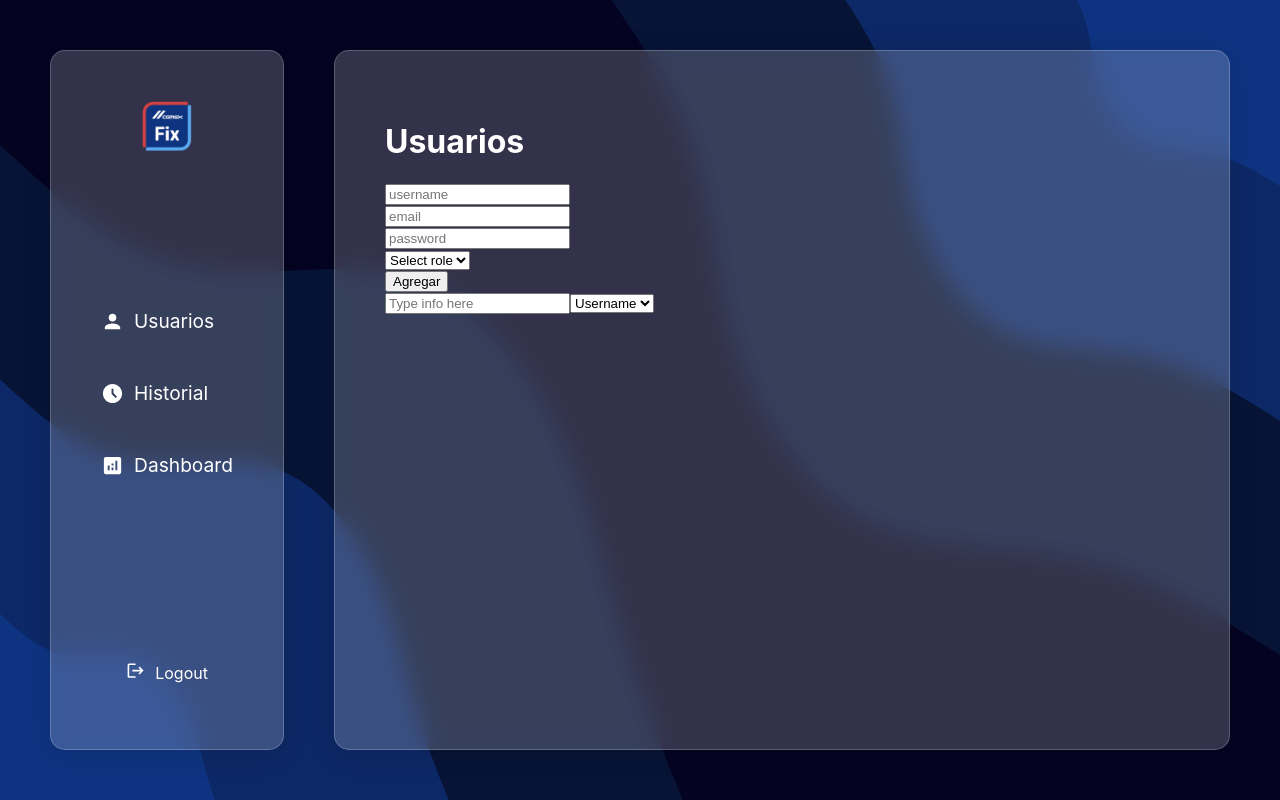
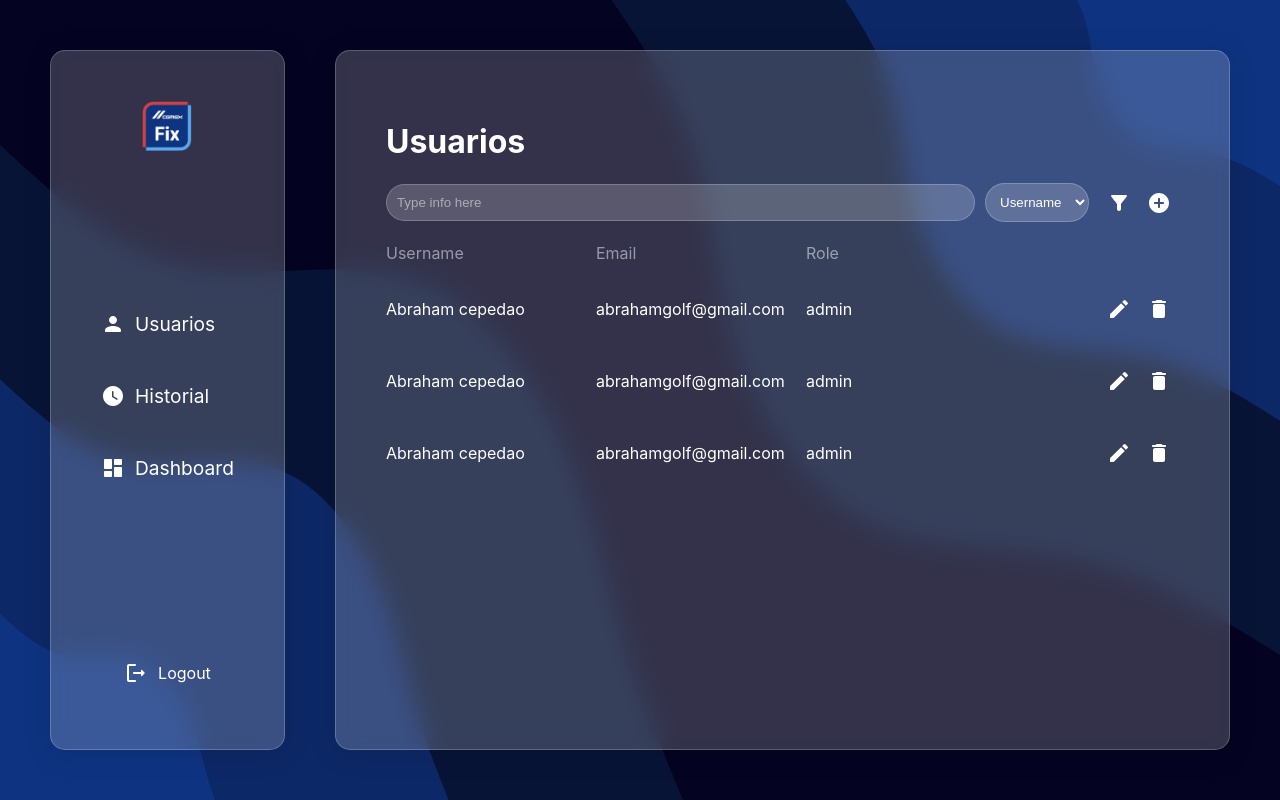
Before and after one commit to Abrahamcepedao/CemexWeb, a Next.js app in the folder front/: page /admin/usuarios in a window 1280 px wide. Built offline with nearby package versions, Linux system fonts and the light colour scheme.

Commit message:
Added styling to users section

```diff
--- a/front/components/admin/SideBar.tsx
+++ b/front/components/admin/SideBar.tsx
@@ -21,9 +21,10 @@ import Logo from '../../public/logo.png'
 import styles from '../../styles/components/admin/SideBar.module.css'
 
 /* Material - UI */
-//import PersonRoundedIcon from '@mui/icons-material/PersonRounded';
-import { IconContext } from "react-icons";
-import { MdPerson, MdOutlineAccessTimeFilled, MdAnalytics, MdLogout } from 'react-icons/md';
+import PersonRoundedIcon from '@mui/icons-material/PersonRounded';
+import WatchLaterRoundedIcon from '@mui/icons-material/WatchLaterRounded';
+import DashboardRoundedIcon from '@mui/icons-material/DashboardRounded';
+import LogoutRoundedIcon from '@mui/icons-material/LogoutRounded';
 
 
 const SideBar: NextPage = () => {
@@ -68,11 +69,7 @@ const SideBar: NextPage = () => {
         <div className={styles.menu__item}>
             <a href='/admin/usuarios' className={styles.item__link}>
                 {/* icono */}
-                <IconContext.Provider value={{ color: "white", style:{marginRight: "10px", fontSize: "1.2em"}, className: "item__icon" }}>
-                  <div>
-                    <MdPerson />
-                  </div>
-                </IconContext.Provider>
+                <PersonRoundedIcon className={styles.item__icon}/>
                 <p>Usuarios</p>
             </a>
         </div>
@@ -80,12 +77,7 @@ const SideBar: NextPage = () => {
         {/* historial */}
         <div className={styles.menu__item}>
             <a href='/admin/historial' className={styles.item__link}>
-                {/* icono */}
-                <IconContext.Provider value={{ color: "white", style:{marginRight: "10px", marginBottom: "0px", fontSize: "1.2em"}, className: "item__icon" }}>
-                  <div>
-                    <MdOutlineAccessTimeFilled />
-                  </div>
-                </IconContext.Provider>
+                <WatchLaterRoundedIcon className={styles.item__icon}/>
                 <p>Historial</p>
             </a>
         </div>
@@ -93,12 +85,7 @@ const SideBar: NextPage = () => {
         {/* Dashboard */}
         <div className={styles.menu__item}>
             <a href='/admin/dashboard' className={styles.item__link}>
-                {/* icono */}
-                <IconContext.Provider value={{ color: "white", style:{marginRight: "10px", fontSize: "1.2em"}, className: "item__icon" }}>
-                  <div>
-                    <MdAnalytics />
-                  </div>
-                </IconContext.Provider>
+                <DashboardRoundedIcon className={styles.item__icon}/>
                 <p>Dashboard</p>
             </a>
         </div>
@@ -106,11 +93,7 @@ const SideBar: NextPage = () => {
 
         {/* other actions (logout) */}
         <div className={styles.logout__container}>
-          <IconContext.Provider value={{ color: "white", style:{marginRight: "10px", fontSize: "1.2em"}, className: "item__icon" }}>
-            <div>
-              <MdLogout />
-            </div>
-          </IconContext.Provider>
+          <LogoutRoundedIcon className={styles.item__icon}/>
           <p>Logout</p>
         </div>
       </main>
--- a/front/package.json
+++ b/front/package.json
@@ -9,12 +9,17 @@
     "lint": "next lint"
   },
   "dependencies": {
+    "@emotion/react": "^11.9.0",
+    "@emotion/styled": "^11.8.1",
+    "@mui/icons-material": "^5.6.2",
+    "@mui/material": "^5.6.2",
     "@reduxjs/toolkit": "^1.8.1",
     "axios": "^0.26.1",
     "next": "12.1.2",
     "next-redux-wrapper": "^7.0.5",
     "react": "18.0.0",
     "react-dom": "18.0.0",
+    "react-icons": "^4.3.1",
     "react-redux": "^7.2.8",
     "redux": "^4.1.2",
     "redux-devtools-extension": "^2.13.9",
--- a/front/pages/admin/usuarios.tsx
+++ b/front/pages/admin/usuarios.tsx
@@ -21,6 +21,19 @@ import SideBar from '../../components/admin/SideBar'
 /* CSS */
 import styles from '../../styles/admin/Usuarios.module.css'
 
+/* Material - UI */
+import { IconButton } from '@mui/material'
+import FilterAltRoundedIcon from '@mui/icons-material/FilterAltRounded';
+import AddCircleRoundedIcon from '@mui/icons-material/AddCircleRounded';
+import CreateRoundedIcon from '@mui/icons-material/CreateRounded';
+import DeleteRoundedIcon from '@mui/icons-material/DeleteRounded';
+
+interface User {
+  username: string,
+  email: string,
+  role: string,
+}
+
 const Usuarios: NextPage = (props) => {
   /* useState - new user */
   const [username, setUsername] = useState('');
@@ -29,7 +42,23 @@ const Usuarios: NextPage = (props) => {
   const [role, setRole] = useState('');
 
   /* useState - list of users */
-  const [users, setUsers] = useState([]);
+  const [users, setUsers] = useState<Array<User>>([
+    {
+      username: 'Abraham cepedao',
+      email: 'abrahamgolf@gmail.com',
+      role: 'admin'
+    },
+    {
+      username: 'Abraham cepedao',
+      email: 'abrahamgolf@gmail.com',
+      role: 'admin'
+    },
+    {
+      username: 'Abraham cepedao',
+      email: 'abrahamgolf@gmail.com',
+      role: 'admin'
+    },
+]);
   const [searchText, setSearchText] = useState('');
   const [searchBy, setSearchBy] = useState('username');
 
@@ -65,24 +94,24 @@ const Usuarios: NextPage = (props) => {
           <div className={styles.usuarios__container}>
             <h1>Usuarios</h1>
             {/* form para agregar usuarios */}
-            <form className={styles.form}>
+            {/* <form className={styles.form}>
               <div className={styles.form__container}>
-                {/* nombre */}
+
                 <div className={styles.form__container__input}>
                   <input type="text" id="username" placeholder='username' className={styles.input} value={username} onChange={(e) => setUsername(e.target.value)} />
                 </div>
 
-                {/* email */}
+
                 <div className={styles.form__container__input}>
                   <input type="email" id="email" placeholder='email' className={styles.input} value={email} onChange={(e) => setEmail(e.target.value)} />
                 </div>
 
-                {/* contraseña */}
+
                 <div className={styles.form__container__input}>
                   <input type="password" id="password" placeholder='password' className={styles.input} value={password} onChange={(e) => setPassword(e.target.value)} />
                 </div>
 
-                {/* rol */}
+
                 <div className={styles.form__container__input}>
                   <select id="role" value={role} className={styles.input} onChange={(e) => setRole(e.target.value)}>
                     <option value="" defaultChecked>Select role</option>
@@ -91,30 +120,77 @@ const Usuarios: NextPage = (props) => {
                   </select>
                 </div>
 
-                {/* submit */}
+
                 <div className={styles.form__container__submit}>
                   <button type="submit">Agregar</button>
                 </div>
               </div>
-            </form>
-
+            </form> */}
 
 
             {/* lista de usuarios */}
             {/* header */}
             <div className={styles.list__header}>
+              {/* search input */}
               <input type="text" id="searchText" placeholder='Type info here' className={styles.input} value={searchText} onChange={(e) => setSearchText(e.target.value)} />
 
-              <select id="searchBy" value={role} className={styles.input} onChange={(e) => setSearchBy(e.target.value)}>
+              {/* search by */}
+              <select id="searchBy" value={searchBy} className={styles.select} onChange={(e) => setSearchBy(e.target.value)}>
                 <option value="username">Username</option>
                 <option value="email">Email</option>
               </select>
+
+              {/* filter button */}
+              <IconButton>
+                <FilterAltRoundedIcon className={styles.icon}/>
+              </IconButton>
+
+              {/* Add button */}
+              <IconButton>
+                <AddCircleRoundedIcon className={styles.icon}/>
+              </IconButton>
             </div>
 
             {/* lista */}
-            <div className={styles.user__container}>
+            {users.length !== 0 ? (
+              <div className={styles.user__container}>
+                  {/* table header */}
+                  <div className={styles.table__header}>
+                    <div className={styles.table__header__username}>Username</div>
+                    <div className={styles.table__header__email}>Email</div>
+                    <div className={styles.table__header__role}>Role</div>
+                  </div>
 
-            </div>
+                  {users.map((user, index) => (
+                    <div className={styles.user__item} key={index}>
+                      <div className={styles.user__info}>
+                        <div className={styles.user__info__username}>
+                          <p>{user.username}</p>
+                        </div>
+                        <div className={styles.user__info__email}>
+                          <p>{user.email}</p>
+                        </div>
+                        <div className={styles.user__info__role}>
+                          <p>{user.role}</p>
+                        </div>
+                      </div>
+                      <div className={styles.user__actions}>
+                        <IconButton>
+                          <CreateRoundedIcon className={styles.icon}/>
+                        </IconButton>
+                        <IconButton>
+                          <DeleteRoundedIcon className={styles.icon}/>
+                        </IconButton>
+                      </div>
+                    </div>
+                  ))}
+              </div>
+            ) : (
+              <div>
+                <h2>No hay usuarios</h2>
+              </div>
+            )}
+
           </div>
 
       </main>
--- a/front/styles/admin/Usuarios.module.css
+++ b/front/styles/admin/Usuarios.module.css
@@ -26,7 +26,96 @@
     flex: 1;
 }
 
-/* users list */
+/* users - header */
+.list__header {
+    display: flex;
+    flex-direction: row;
+    justify-content: space-between;
+    align-items: center;
+    margin-bottom: 20px;
+}
+.input {
+    width: 100%;
+    padding: 10px;
+    border-radius: 25px;
+    border: 1px solid rgba(255, 255, 255, 0.21);
+    background: rgba(255, 255, 255, 0.19);
+    color: white;
+    flex: 1;
+    margin-right: 10px;
+    outline: none;
+}
+.input::placeholder {
+    color: white;
+    opacity: 0.5;
+}
+
+.select {
+    padding: 10px;
+    border-radius: 25px;
+    border: 1px solid rgba(255, 255, 255, 0.21);
+    background: rgba(255, 255, 255, 0.19);
+    color: white;
+    outline: none;
+    margin-right: 10px;
+}
+
+.icon {
+    color: white;
+    transition: transform 450ms;
+}
+
+.icon:hover {
+    transform: scale(1.2);
+}
+
 .user__container {
 
 }
+
+/* users - list header */
+.table__header {
+    display: flex;
+    flex-direction: row;
+    justify-content: left;
+    align-items: center;
+    margin-bottom: 20px;
+    opacity: 0.5;
+}
+.table__header__username, .table__header__email, .table__header__role {
+    margin-right: 10px;
+}
+.table__header__username, .table__header__email {
+    width: 200px;
+}
+.table__header__role {
+    width: 50px;
+}
+
+
+/* users - list */
+.user__item {
+    display: flex;
+    flex-direction: row;
+    justify-content: space-between;
+    align-items: center;
+    margin-bottom: 20px;
+}
+.user__info {
+    display: flex;
+    flex-direction: row;
+    justify-content: left;
+    align-items: center;
+    flex: 1;
+
+}
+
+.user__info__username, .user__info__email, .user__info__role {
+    margin-right: 10px;
+}
+.user__info__username, .user__info__email {
+    width: 200px;
+}
+.user__info__role {
+    width: 50px;
+}
--- a/front/styles/components/admin/SideBar.module.css
+++ b/front/styles/components/admin/SideBar.module.css
@@ -46,9 +46,13 @@
     transform: scale(1.1);
 }
 
+.item__icon {
+    margin-right: 10px;
+}
+
 .item__link p {
     position: relative;
-    top: -3px;
+    //top: -3px;
 }
 
 /* <----logout----> */
```
Also changed, not shown: 1 other file (tests, documents, lock files or other folders).
